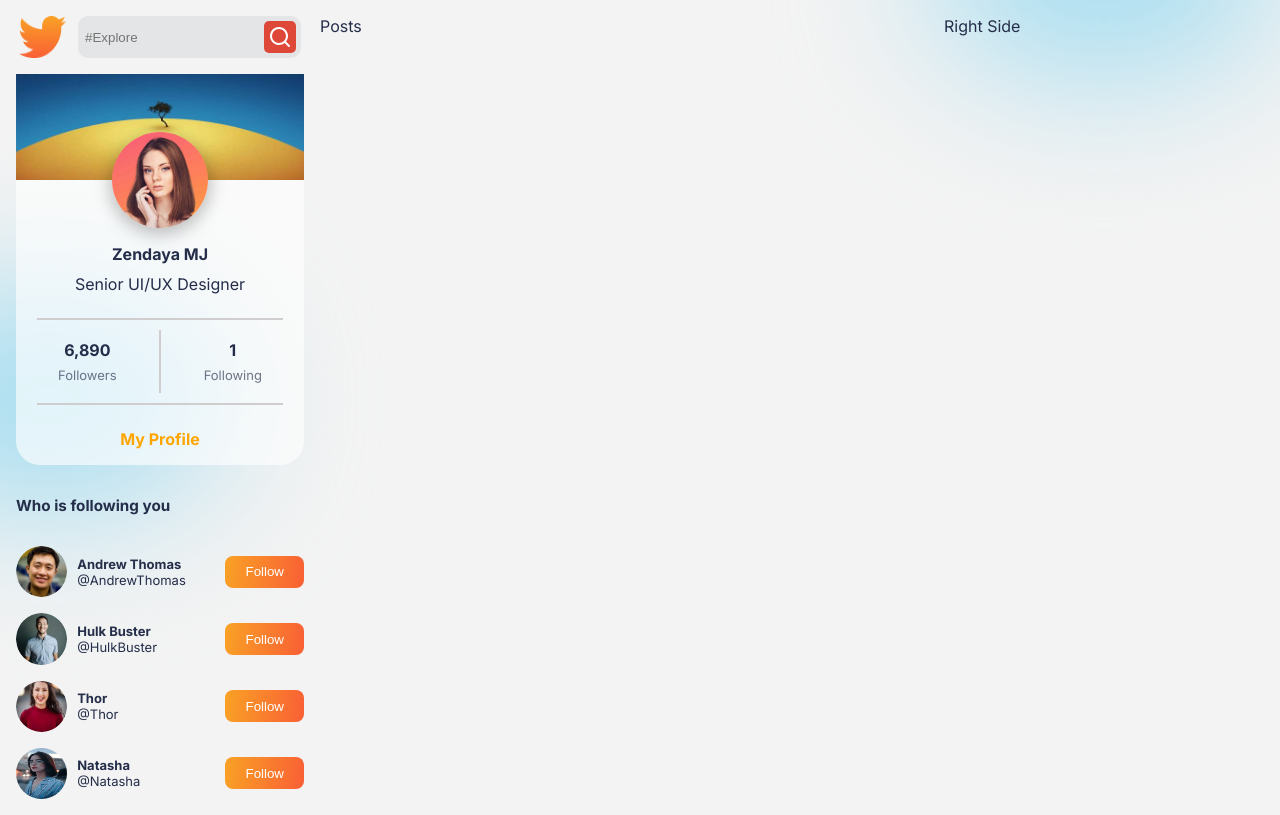
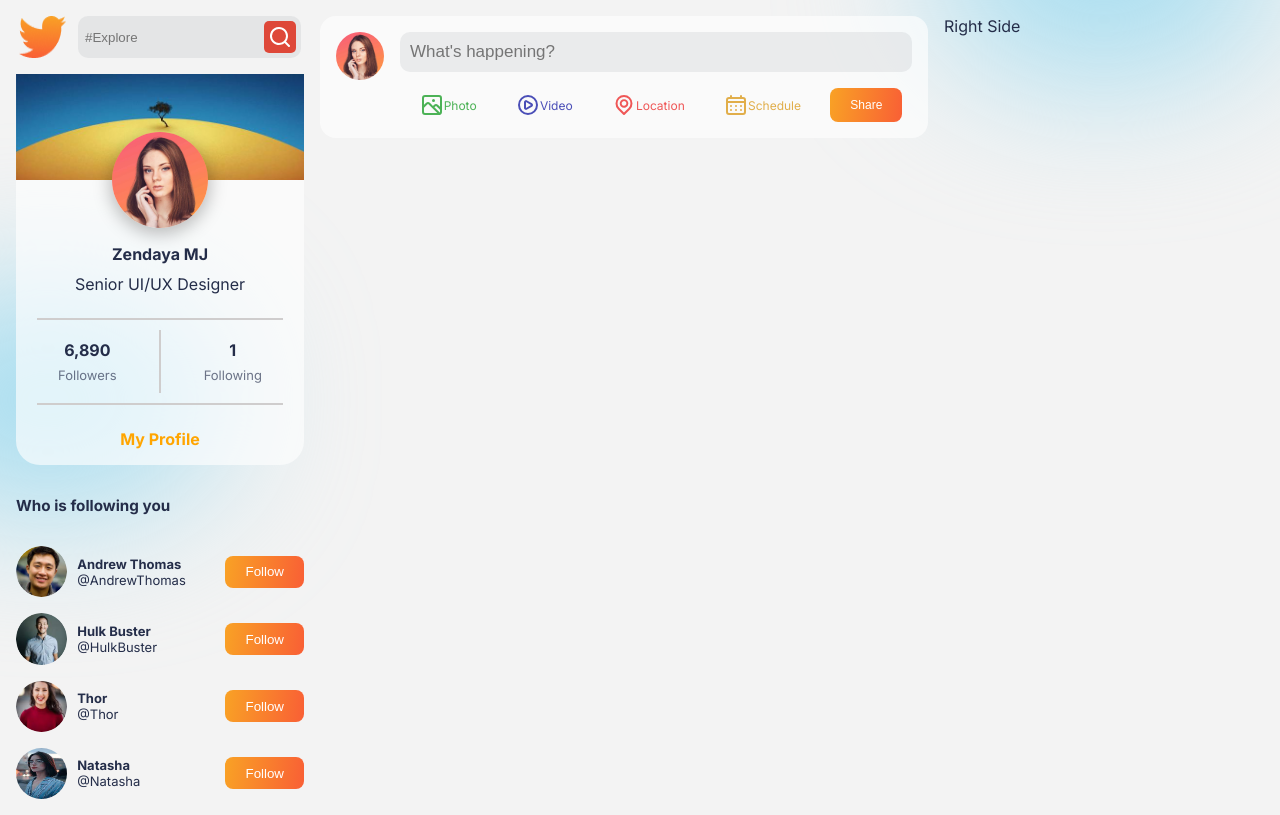
Before and after one commit to mohammedmurshid/Connectify-frontend, a React (Create React App) app: page / in a window 1280 px wide. Built offline with nearby package versions, Linux system fonts and the light colour scheme.

Commit message:
post share UI done

```diff
--- a/src/App.css
+++ b/src/App.css
@@ -11,7 +11,7 @@
   --photo: #4CB256;
   --video: #4A4EB7;
   --location: #EF5757;
-  --shedule: #E1AE4A;
+  --schedule: #E1AE4A;
 }
 
 .App {
--- /dev/null
+++ b/src/components/PostShare/PostShare.css
@@ -0,0 +1,55 @@
+.PostShare {
+    display: flex;
+    gap: 1rem;
+    background-color: var(--cardColor);
+    padding: 1rem;
+    border-radius: 1rem;
+}
+
+.PostShare>img {
+    border-radius: 50%;
+    height: 3rem;
+    width: 3rem;
+}
+
+.PostShare>div {
+    display: flex;
+    flex-direction: column;
+    width: 90%;
+    gap: 1rem;
+}
+
+.PostShare>div>input {
+    background-color: var(--inputColor);
+    border-radius: 10px;
+    padding: 10px;
+    font-size: 17px;
+    border: none;
+    outline: none;
+}
+
+.postOptions {
+    display: flex;
+    justify-content: space-around;
+}
+
+.option {
+    padding: 5px;
+    padding-left: 10px;
+    padding-right: 10px;
+    display: flex;
+    align-items: center;
+    justify-content: center;
+    font-size: 12px;
+}
+
+.option:hover {
+    cursor: pointer;
+}
+
+.ps-button {
+    padding: 5px;
+    padding-left: 20px;
+    padding-right: 20px;
+    font-size: 12px;
+}
--- /dev/null
+++ b/src/components/PostShare/PostShare.jsx
@@ -0,0 +1,38 @@
+import React from "react";
+import ProfileImage from "../../img/profileImg.jpg";
+import "./PostShare.css";
+import { UilScenery } from "@iconscout/react-unicons";
+import { UilPlayCircle } from "@iconscout/react-unicons";
+import { UilLocationPoint } from "@iconscout/react-unicons";
+import { UilSchedule } from "@iconscout/react-unicons";
+const PostShare = () => {
+  return (
+    <div className="PostShare">
+      <img src={ProfileImage} alt="" />
+      <div>
+        <input type="text" placeholder="What's happening?" />
+        <div className="postOptions">
+          <div className="option" style={{ color: "var(--photo)" }}>
+            <UilScenery />
+            Photo
+          </div>
+          <div className="option" style={{ color: "var(--video)" }}>
+            <UilPlayCircle />
+            Video
+          </div>
+          <div className="option" style={{ color: "var(--location)" }}>
+            <UilLocationPoint />
+            Location
+          </div>
+          <div className="option" style={{ color: "var(--schedule)" }}>
+            <UilSchedule />
+            Schedule
+          </div>
+          <button className="button ps-button">Share</button>
+        </div>
+      </div>
+    </div>
+  );
+};
+
+export default PostShare;
--- /dev/null
+++ b/src/components/PostSide/PostSide.css
@@ -0,0 +1,7 @@
+.PostSide {
+    display: flex;
+    flex-direction: column;
+    gap: 1rem;
+    height: 100vh;
+    overflow: auto;
+}
--- /dev/null
+++ b/src/components/PostSide/PostSide.jsx
@@ -0,0 +1,12 @@
+import React from "react";
+import PostShare from "../PostShare/PostShare";
+
+const PostSide = () => {
+  return (
+    <div className="PostSide">
+      <PostShare />
+    </div>
+  );
+};
+
+export default PostSide;
--- a/src/pages/home/Home.jsx
+++ b/src/pages/home/Home.jsx
@@ -1,12 +1,13 @@
 import React from "react";
 import "./Home.css";
 import ProfileSide from "../../components/ProfileSide/ProfileSide";
+import PostSide from "../../components/PostSide/PostSide";
 
 const Home = () => {
   return (
     <div className="Home">
       <ProfileSide />
-      <div className="postSide">Posts</div>
+      <PostSide />
       <div className="rightSide">Right Side</div>
     </div>
   );
```
